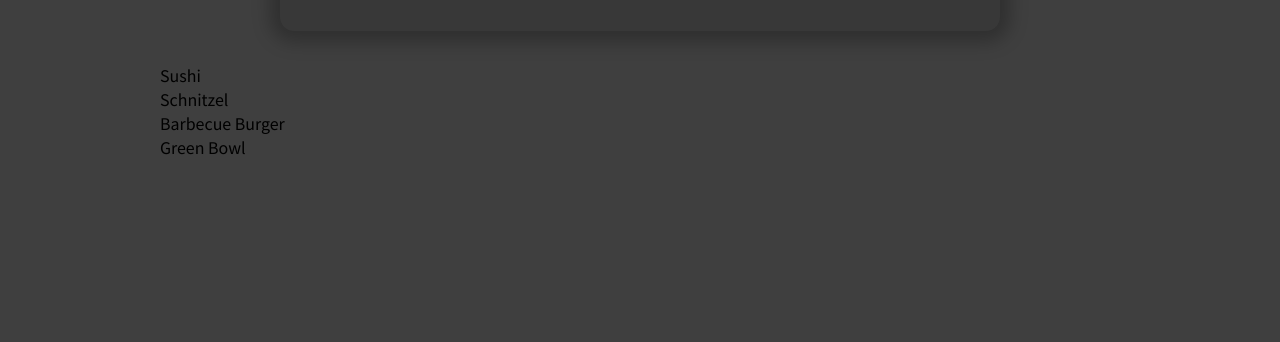
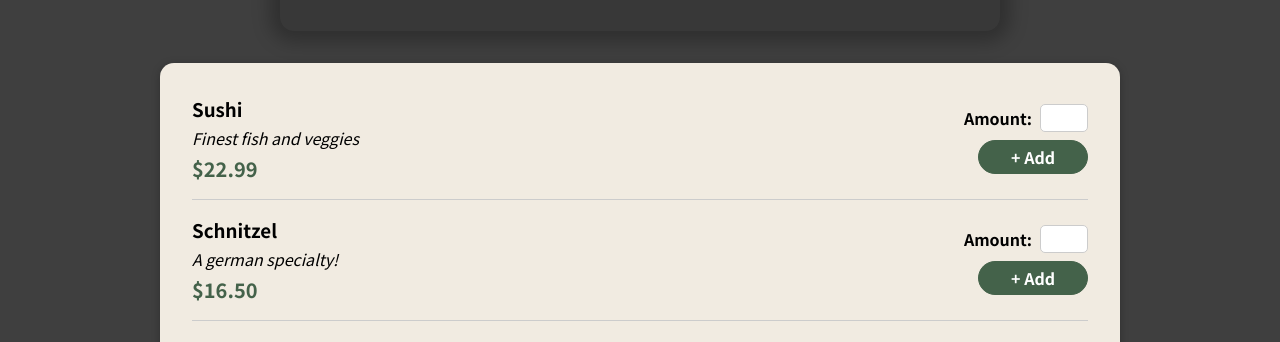
Before and after one commit to zorridge/react-ecommerce-app, a React (Create React App) app: page / in a window 1280 px wide. Shown: the part 456-798 px from the top of the page. Built offline with nearby package versions, Linux system fonts and the light colour scheme.

Commit message:
Render products

```diff
--- a/src/components/Item/Items.jsx
+++ b/src/components/Item/Items.jsx
@@ -1,13 +1,13 @@
 import React from 'react';
 
 import ItemsSummary from './ItemSummary';
-import AvailableItems from './AvailableItems';
+import ItemsList from './ItemsList';
 
 const Items = () => {
     return (
         <React.Fragment>
             <ItemsSummary />
-            <AvailableItems />
+            <ItemsList />
         </React.Fragment>
     );
 };
--- a/src/components/Item/AvailableItems.jsx
+++ b/src/components/Item/ItemsList.jsx
@@ -1,42 +1,48 @@
-import classes from './AvailableItems.module.css';
+import Card from '../UI/Card';
+import ProductItem from './ProductItem/ProductItem';
+import classes from './ItemsList.module.css';
 
 const SEED_ITEMS = [
     {
-        id: 'm1',
+        id: 'id1',
         name: 'Sushi',
         description: 'Finest fish and veggies',
         price: 22.99,
     },
     {
-        id: 'm2',
+        id: 'id2',
         name: 'Schnitzel',
         description: 'A german specialty!',
         price: 16.5,
     },
     {
-        id: 'm3',
+        id: 'id3',
         name: 'Barbecue Burger',
         description: 'American, raw, meaty',
         price: 12.99,
     },
     {
-        id: 'm4',
+        id: 'id4',
         name: 'Green Bowl',
         description: 'Healthy...and green...',
         price: 18.99,
     },
 ];
 
-const AvailableItems = () => {
-    const itemsList = SEED_ITEMS.map(item => <li>{item.name}</li>);
+const ItemsList = () => {
+    const itemsList = SEED_ITEMS.map(item =>
+        <ProductItem key={item.id} product={item} />
+    );
 
     return (
         <section className={classes.items}>
-            <ul>
-                {itemsList}
-            </ul>
+            <Card>
+                <ul>
+                    {itemsList}
+                </ul>
+            </Card>
         </section>
     );
 };
 
-export default AvailableItems;
+export default ItemsList;
--- /dev/null
+++ b/src/components/Item/ProductItem/ProductItem.jsx
@@ -0,0 +1,22 @@
+import ProductItemForm from './ProductItemForm';
+import classes from './ProductItem.module.css';
+
+const ProductItem = props => {
+    const { id, name, description } = props.product;
+    const price = `$${props.product.price.toFixed(2)}`;
+
+    return (
+        <li className={classes.product}>
+            <div>
+                <h3>{name}</h3>
+                <div className={classes.description}>{description}</div>
+                <div className={classes.price}>{price}</div>
+            </div>
+            <div className={classes.form}>
+                <ProductItemForm id={id} />
+            </div>
+        </li >
+    );
+};
+
+export default ProductItem;
--- /dev/null
+++ b/src/components/Item/ProductItem/ProductItem.module.css
@@ -0,0 +1,28 @@
+.product {
+    display: flex;
+    justify-content: space-between;
+    margin: 1rem;
+    padding-bottom: 1rem;
+    border-bottom: 1px solid #ccc;
+}
+
+.product h3 {
+    margin: 0 0 0.25rem 0;
+}
+
+.description {
+    font-style: italic;
+}
+
+.price {
+    margin-top: 0.25rem;
+    font-weight: bold;
+    color: #44624a;
+    font-size: 1.25rem;
+}
+
+.form {
+    display: flex;
+    flex-direction: column;
+    justify-content: center;
+}
--- /dev/null
+++ b/src/components/Item/ProductItem/ProductItemForm.jsx
@@ -0,0 +1,20 @@
+import Input from '../../UI/Input';
+import classes from './ProductItemForm.module.css';
+
+const ProductItemForm = props => {
+    return (
+        <form className={classes.form}>
+            <Input label='Amount:' input={{
+                id: `amount-${props.id}`,
+                type: 'number',
+                min: '1',
+                max: '5',
+                step: '1',
+                default: '1'
+            }} />
+            <button>+ Add</button>
+        </form>
+    );
+};
+
+export default ProductItemForm;
--- /dev/null
+++ b/src/components/Item/ProductItem/ProductItemForm.module.css
@@ -0,0 +1,20 @@
+.form {
+    text-align: right;
+}
+
+.form button {
+    font: inherit;
+    cursor: pointer;
+    background-color: #44624a;
+    border: 1px solid #44624a;
+    color: white;
+    padding: 0.25rem 2rem;
+    border-radius: 20px;
+    font-weight: bold;
+}
+
+.form button:hover,
+.form button:active {
+    background-color: #446c4a;
+    border-color: #446c4a;
+}
--- a/src/components/Layout/Header.module.css
+++ b/src/components/Layout/Header.module.css
@@ -3,7 +3,7 @@ Palette {
 }
 
 .header {
-    position: fixed;
+    position: absolute;
     top: 0;
     left: 0;
     width: 100%;
--- /dev/null
+++ b/src/components/UI/Card.jsx
@@ -0,0 +1,13 @@
+import React from 'react';
+
+import classes from './Card.module.css';
+
+const Card = props => {
+    return (
+        <div className={classes.card}>
+            {props.children}
+        </div>
+    );
+};
+
+export default Card;
--- /dev/null
+++ b/src/components/UI/Card.module.css
@@ -0,0 +1,6 @@
+.card {
+    padding: 1rem;
+    box-shadow: 0 2px 8px rgba(0, 0, 0, 0.25);
+    border-radius: 14px;
+    background-color: #f1ebe1;
+}
--- /dev/null
+++ b/src/components/UI/Input.jsx
@@ -0,0 +1,12 @@
+import classes from './Input.module.css';
+
+const Input = props => {
+    return (
+        <div className={classes.input}>
+            <label htmlFor={props.input.id}>{props.label}</label>
+            <input {...props.input} />
+        </div>
+    );
+};
+
+export default Input;
--- /dev/null
+++ b/src/components/UI/Input.module.css
@@ -0,0 +1,18 @@
+.input {
+    display: flex;
+    align-items: center;
+    margin-bottom: 0.5rem;
+}
+
+.input label {
+    font-weight: bold;
+    margin-right: 0.5rem;
+}
+
+.input input {
+    width: 3rem;
+    border-radius: 5px;
+    border: 1px solid #ccc;
+    font: inherit;
+    padding-left: 0.75rem;
+}
```
Also changed, not shown: src/components/Item/ItemsList.module.css (renamed from src/components/Item/AvailableItems.module.css).
